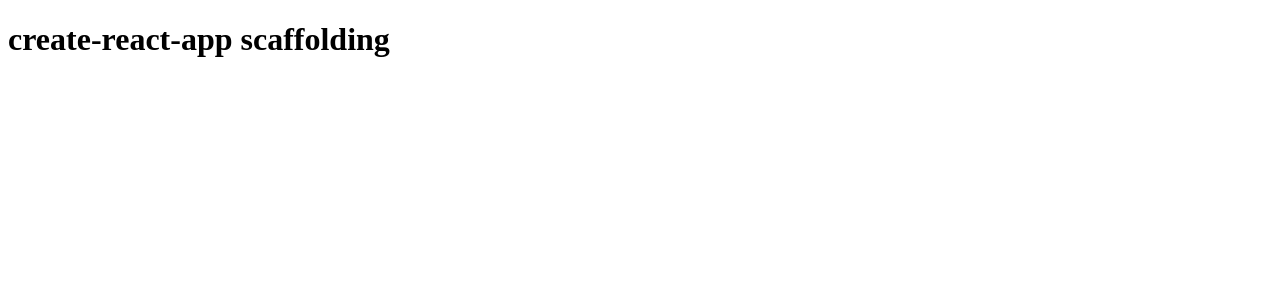
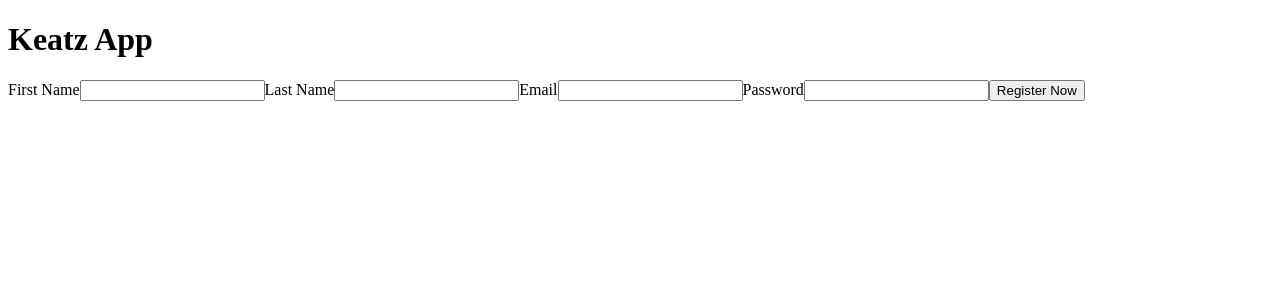
Before and after one commit to blackjf85/keatz-web-app, a React (Create React App) app: page / in a window 1280 px wide. Shown: the top 300 px of the page. Built offline with nearby package versions, Linux system fonts and the light colour scheme.

Commit message:
Added controlled register form. Form values saved to state.

```diff
--- a/package.json
+++ b/package.json
@@ -6,6 +6,7 @@
     "@testing-library/jest-dom": "^5.14.1",
     "@testing-library/react": "^11.2.7",
     "@testing-library/user-event": "^12.8.3",
+    "axios": "^0.21.4",
     "react": "^17.0.2",
     "react-dom": "^17.0.2",
     "react-scripts": "4.0.3",
--- a/public/index.html
+++ b/public/index.html
@@ -4,11 +4,8 @@
     <meta charset="utf-8" />
     <meta name="viewport" content="width=device-width, initial-scale=1" />
     <meta name="theme-color" content="#000000" />
-    <meta
-      name="create-react-app scaffolding"
-      content="Web site created using create-react-app"
-    />
-    <title>create-react-app scaffolding</title>
+    <meta name="Keatz App" content="All things keto" />
+    <title>Keatz App</title>
   </head>
   <body>
     <noscript>You need to enable JavaScript to run this app.</noscript>
--- a/src/App.js
+++ b/src/App.js
@@ -1,7 +1,10 @@
+import Register from "./components/Register";
+
 function App() {
   return (
     <div className="App">
-      <h1>create-react-app scaffolding</h1>
+      <h1>Keatz App</h1>
+      <Register />
     </div>
   );
 }
--- /dev/null
+++ b/src/components/Register.jsx
@@ -0,0 +1,67 @@
+import React, { useState, useEffect } from "react";
+import axios from "axios";
+
+const Register = () => {
+  const [registerForm, setRegisterForm] = useState({
+    firstname: "",
+    lastname: "",
+    email: "",
+    password: "",
+  });
+
+  const onChange = (e) => {
+    setRegisterForm({
+      ...registerForm,
+      [e.target.name]: e.target.value,
+    });
+  };
+
+  return (
+    <div>
+      <form id="register">
+        <label htmlFor="firstname">First Name</label>
+        <input
+          type="text"
+          id="firstname"
+          onChange={(event) => onChange(event)}
+          name="firstname"
+          value={registerForm.firstname}
+        />
+        <label htmlFor="lastname">Last Name</label>
+        <input
+          type="text"
+          id="lastname"
+          onChange={(event) => onChange(event)}
+          name="lastname"
+          value={registerForm.lastname}
+        />
+        <label htmlFor="email">Email</label>
+        <input
+          type="email"
+          id="email"
+          onChange={(event) => onChange(event)}
+          name="email"
+          value={registerForm.email}
+        />
+        <label htmlFor="password">Password</label>
+        <input
+          type="password"
+          id="password"
+          onChange={(event) => onChange(event)}
+          name="password"
+          value={registerForm.password}
+        />
+        <button type="submit" id="submit">
+          Register Now
+        </button>
+      </form>
+      <h2>
+        {registerForm.firstname} {registerForm.lastname}
+      </h2>
+      <p>{registerForm.email}</p>
+      <p>{registerForm.password}</p>
+    </div>
+  );
+};
+
+export default Register;
```
Also changed, not shown: src/components/Login.jsx (added), 1 other file (tests, documents, lock files or other folders).
